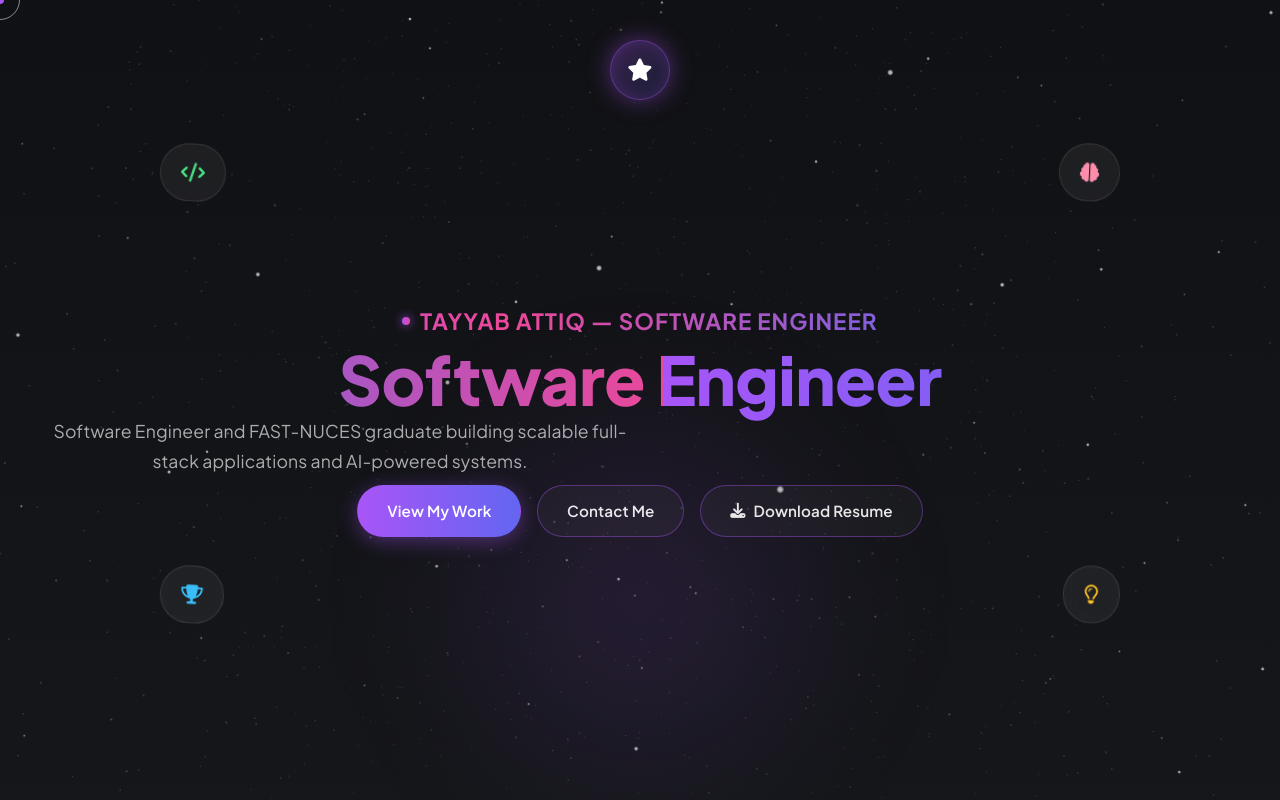
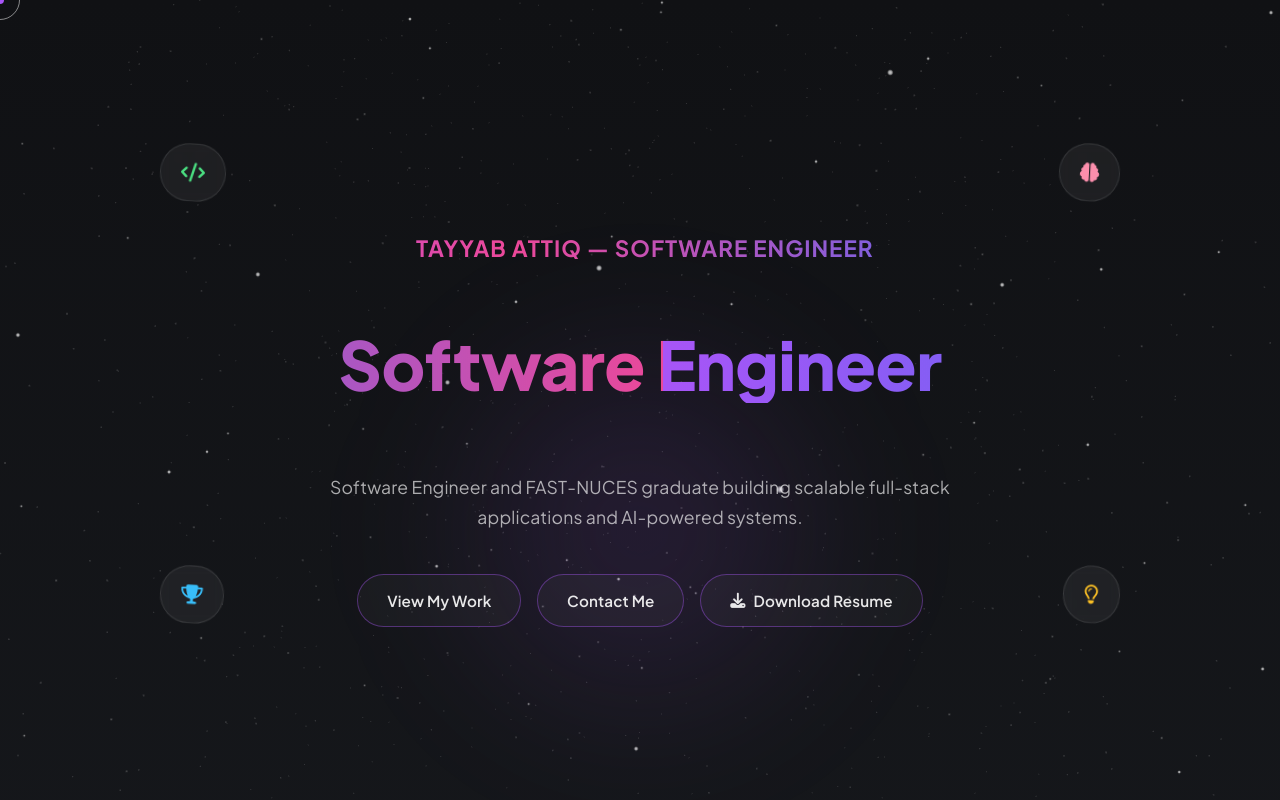
Before and after one commit to Tayyab765/portfolio, a website: page index.html in a window 1280 px wide. Shown: the top 800 px of the page. Drawn offline with nearby package versions, Linux system fonts and the light colour scheme; animation ran at ten frames a second.

Commit message:
Fix hero section layout collapse

```diff
--- a/index.html
+++ b/index.html
@@ -161,31 +161,31 @@
       </div>
 
       <!-- Centered floating badge above content -->
-      <div class="floating-icon-v1 icon-top-center-v1">
+      <!-- <div class="floating-icon-v1 icon-top-center-v1">
         <i class="fa-solid fa-star"></i>
-      </div>
+      </div> -->
 
       <div class="content-wrapper-v1">
         <!-- Name badge -->
-        <div class="name-badge-v1">
-          <span class="badge-dot-v1"></span>
+        <div class="name-badge-v1 h-8">
+          <span class=""></span>
           Tayyab Attiq — Software Engineer
         </div>
 
         <!-- Main title -->
-        <h1 class="main-title-v1">
+        <h1 class="main-title-v1 min-h-32 md:min-h-40">
           <span class="purple-text-v1" id="typing-text"></span>
         </h1>
 
         <!-- Sub title -->
-        <h2 class="sub-title-v1">
+        <h2 class="sub-title-v1 min-h-20">
           Software Engineer and FAST-NUCES graduate building scalable full-stack
           applications and AI-powered systems.
         </h2>
 
         <!-- Hero buttons -->
         <div class="hero-buttons-v1">
-          <a href="#projects" class="btn-resume-v1 btn-primary-v1">
+          <a href="#projects" class="btn-resume-v1 btn-outline-v1">
             View My Work
           </a>
           <a href="#contact" class="btn-resume-v1 btn-outline-v1">
--- a/style.css
+++ b/style.css
@@ -107,11 +107,14 @@ body::before {
 }
 
 .hero {
-  text-align: center;
-  padding-top: 5vh;
   position: relative;
   width: 100%;
   max-width: 1200px;
+  min-height: 100vh;
+  display: flex;
+  align-items: center;
+  justify-content: center;
+  padding: 7rem 2rem 4rem;
   z-index: 1;
 }
 
@@ -119,7 +122,6 @@ body::before {
   font-size: 1.4rem;
   font-weight: 700;
   margin-bottom: 16px;
-
   letter-spacing: 0.5px;
 }
 
@@ -2725,6 +2727,15 @@ body {
 /* subtle glow under the whole hero content for depth */
 .content-wrapper-v1 {
   position: relative;
+  display: flex;
+  flex-direction: column;
+  align-items: center;
+  justify-content: center;
+  text-align: center;
+  width: min(100%, 980px);
+  margin: 0 auto;
+  padding: 3rem 0 1rem;
+  gap: 1.2rem;
 }
 
 .content-wrapper-v1::before {
@@ -2745,17 +2756,15 @@ body {
   pointer-events: none;
 }
 
-/* tighten spacing now that the name is bigger */
-.content-wrapper-v1 {
-  gap: 1.2rem;
-}
-
 /* Name badge — pill instead of plain text */
 /* Name badge — large gradient text, no pill background */
 .name-badge-v1 {
   display: inline-flex;
   align-items: center;
+  justify-content: center;
   gap: 0.6rem;
+  min-height: 2rem;
+  height: 2rem;
   padding: 0;
   border-radius: 0;
   background: none;
@@ -2773,6 +2782,24 @@ body {
   animation: shine-v1 5s linear infinite;
 }
 
+.h-8 {
+  height: 2rem;
+}
+
+.min-h-20 {
+  min-height: 5rem;
+}
+
+.min-h-32 {
+  min-height: 8rem;
+}
+
+@media (min-width: 768px) {
+  .md\:min-h-40 {
+    min-height: 10rem;
+  }
+}
+
 .badge-dot-v1 {
   width: 8px;
   height: 8px;
@@ -2784,11 +2811,21 @@ body {
 
 /* Main title */
 .main-title-v1 {
+  min-height: 8rem;
+  display: flex;
+  align-items: center;
+  justify-content: center;
   font-size: clamp(2.6rem, 6vw, 4.2rem);
   font-weight: 800;
   line-height: 1.15;
   margin: 0;
   letter-spacing: -0.5px;
+}
+
+@media (min-width: 768px) {
+  .main-title-v1 {
+    min-height: 10rem;
+  }
 }
 
 .purple-text-v1 {
@@ -2811,12 +2848,17 @@ body {
 
 /* Sub title */
 .sub-title-v1 {
+  min-height: 5rem;
+  display: flex;
+  align-items: center;
+  justify-content: center;
   font-size: 1.1rem;
   font-weight: 400;
   line-height: 1.7;
   color: rgba(255, 255, 255, 0.65);
-  max-width: 600px;
+  max-width: 700px;
   margin: 0;
+  text-align: center;
 }
 
 /* Buttons */
@@ -2825,7 +2867,8 @@ body {
   flex-wrap: wrap;
   justify-content: center;
   gap: 1rem;
-  margin-top: 0.5rem;
+  margin-top: 0.75rem;
+  margin-bottom: 1.25rem;
 }
 
 .btn-resume-v1 {
```
